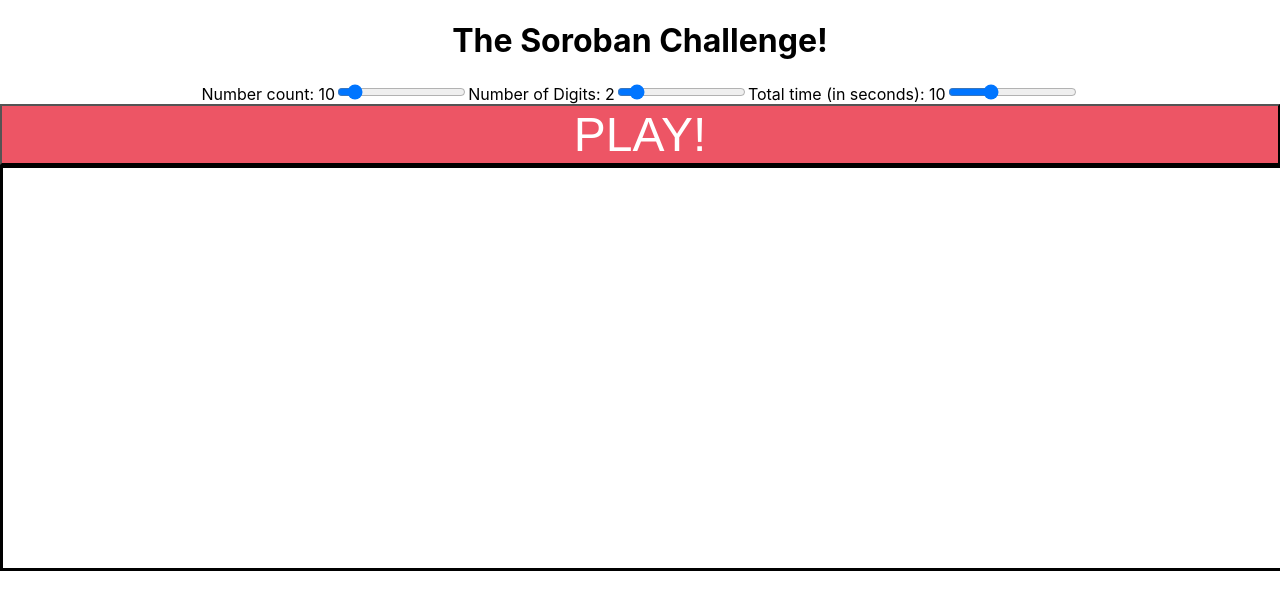
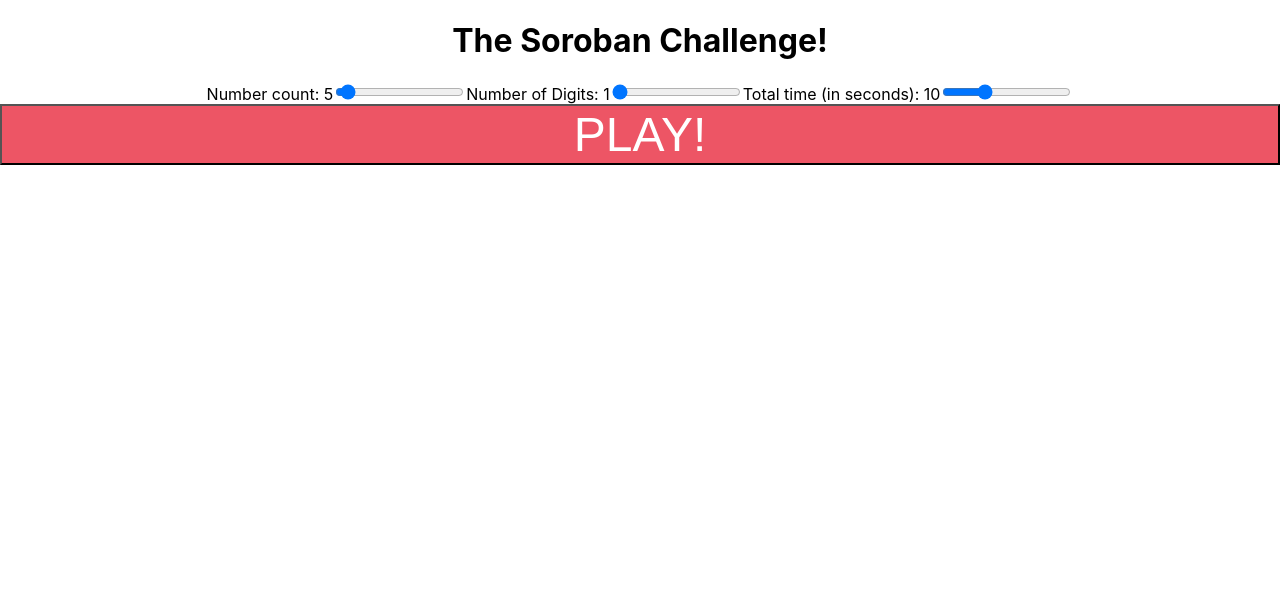
Before and after one commit to thanhtong89/soroban-challenge, a React (Create React App) app: page / in a window 1280 px wide. Shown: the top 610 px of the page. Built offline with nearby package versions, Linux system fonts and the light colour scheme.

Commit message:
Persist state to localStorage. Use flex div

```diff
--- a/src/App.css
+++ b/src/App.css
@@ -42,7 +42,6 @@
     width: 100%;
 	text-align: center;
 	margin: auto;
-	border : 3px solid black;
     font-size: calc(100px + 20vmin);
 }
 
@@ -52,3 +51,9 @@
     background: #ed5565;
     color: white;
 }
+
+.settings {
+    display: flex;
+    justify-content: center;
+    align-items: center;
+}
--- a/src/App.js
+++ b/src/App.js
@@ -17,10 +17,10 @@ class SorobanGame extends React.Component {
     constructor(props) {
         super(props);
         this.state = {
-            numCount: 10,
-            numDigits: 2,
+            numCount: 5,
+            numDigits: 1,
+            total_ms: 10000,
             numbers : null,
-            total_ms: 10000,
             currDisplay: "",
             answer : "",
             // READY -> PLAYING -> ANSWER -> READY. Transition via spacebar.
@@ -32,10 +32,27 @@ class SorobanGame extends React.Component {
         this.handleChangeTotalSecs = this.handleChangeTotalSecs.bind(this);
         this.beepSound = new Audio(beep);
     }
+    saveCurrentSettings() {
+        localStorage.setItem("numcount", this.state.numCount);
+        localStorage.setItem("numdigits", this.state.numDigits);
+        localStorage.setItem("total_ms", this.state.total_ms);
+    }
+    loadSavedSettings() {
+        this.setState({
+            numCount: localStorage.getItem("numcount") || 5,
+            numDigits : localStorage.getItem("numdigits") || 1,
+            total_ms: localStorage.getItem("total_ms") || 10000,
+        });
+    }
+    componentDidMount() {
+        this.loadSavedSettings();
+    }
     advanceState() {
         switch (this.state.state) {
             case 'READY':
                 console.log(`Advancing from READY state... numCount=${this.state.numCount}`);
+                // saves to local storage our current settings
+                this.saveCurrentSettings();
                 // generates new problem and start flashing
                 const numbers = this.getRandomNumbers(this.state.numCount, this.state.numDigits);
                 this.setState({
@@ -138,6 +155,7 @@ class SorobanGame extends React.Component {
         return (
             <div>
                 <h1>The Soroban Challenge!</h1>
+                <div className="settings">
                     <label>
                         Number count: {this.state.numCount}
                         <input type="range" min="1" max="100" value={this.state.numCount} onChange={this.handleChangeNumCount}/>
@@ -150,6 +168,7 @@ class SorobanGame extends React.Component {
                         Total time (in seconds): {this.state.total_ms/1000}
                         <input type="range" min="1" max="30" value={this.state.total_ms / 1000} onChange={this.handleChangeTotalSecs}/>
                     </label>
+                </div>
                 <div>
                 <button className="main-button" onClick={this.handleButton}>{buttonTitle}</button>
                 </div>
```
Also changed, not shown: 1 other file (tests, documents, lock files or other folders). Lines whose indentation alone changed are shown as unchanged.
